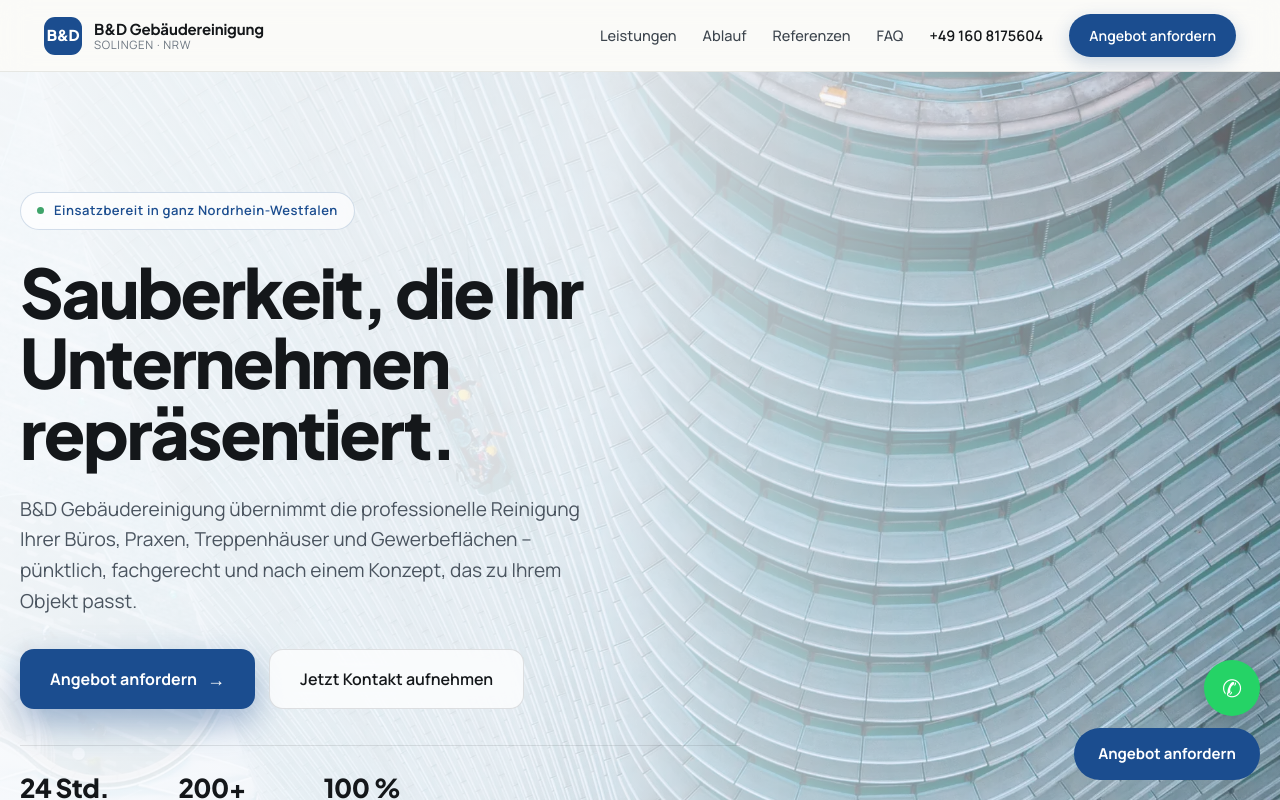
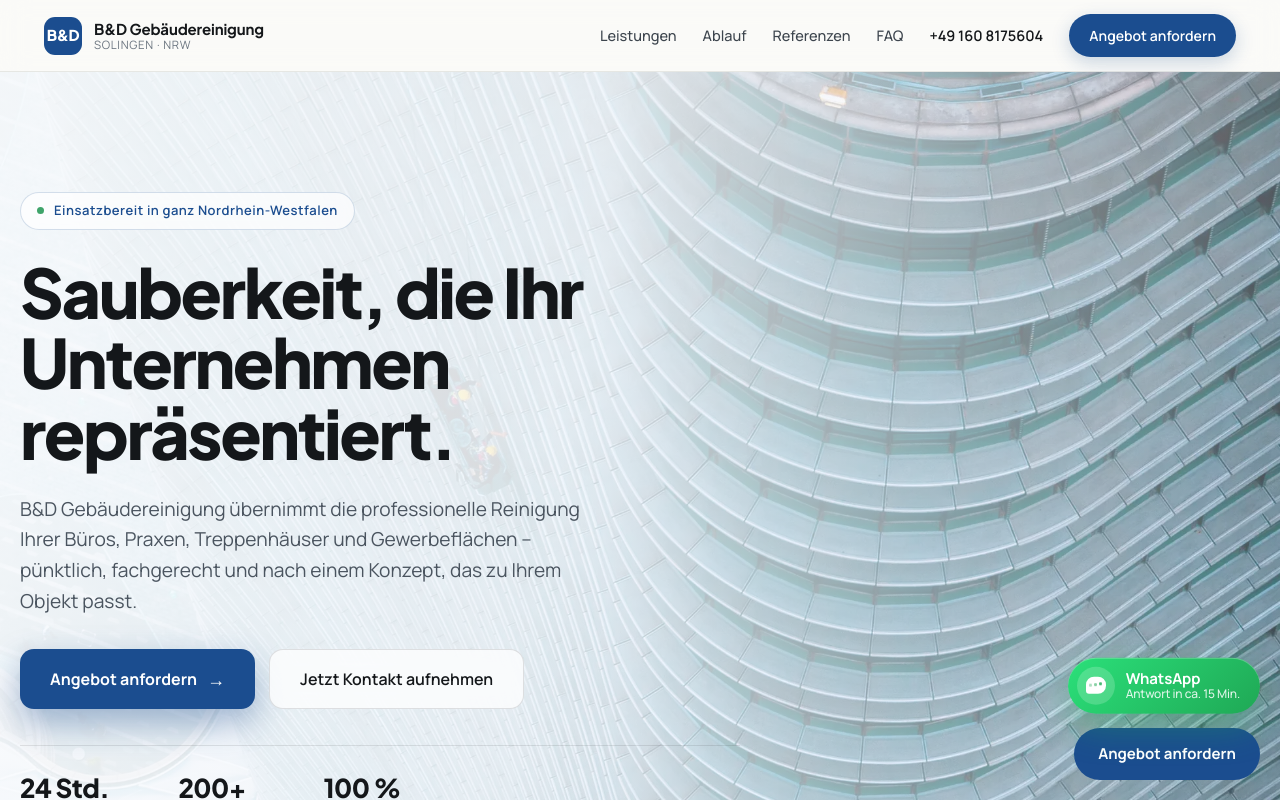
Before and after one commit to khasro-11/sekwanmestu, a Next.js app: page / in a window 1280 px wide. Shown: the top 800 px of the page. Built offline with nearby package versions, Linux system fonts and the light colour scheme.

Commit message:
feat: enhance FloatingCta component with WhatsApp icon and improved accessibility

```diff
--- a/app/globals.css
+++ b/app/globals.css
@@ -1026,16 +1026,87 @@ img { max-width: 100%; display: block; }
   align-items: flex-end;
 }
 .floating-cta__whatsapp {
-  width: 56px; height: 56px;
+  position: relative;
+  display: flex;
+  align-items: center;
+  gap: 11px;
+  padding: 9px 20px 9px 9px;
+  border-radius: 999px;
+  background: linear-gradient(135deg,#2BE07A,#1FA855);
+  color: #fff;
+  font-weight: 700;
+  font-size: 15px;
+  letter-spacing: -.01em;
+  box-shadow: 0 14px 34px rgba(31,168,85,.38), inset 0 1px 0 rgba(255,255,255,.28);
+  animation: bdWaBob 4s ease-in-out infinite;
+  transition: transform .28s cubic-bezier(.34,1.56,.64,1), box-shadow .28s;
+}
+.floating-cta__whatsapp::before {
+  content: "";
+  position: absolute;
+  inset: 0;
+  border-radius: 999px;
+  border: 2px solid rgba(43,224,122,.65);
+  pointer-events: none;
+  animation: bdWaRing 2.4s ease-out infinite;
+}
+.floating-cta__whatsapp:hover {
+  color: #fff;
+  transform: translateY(-2px) scale(1.04);
+  box-shadow: 0 20px 44px rgba(31,168,85,.5), inset 0 1px 0 rgba(255,255,255,.28);
+}
+.floating-cta__whatsapp-icon {
+  width: 38px; height: 38px;
   border-radius: 50%;
-  background: var(--whatsapp);
-  color: #fff;
+  background: rgba(255,255,255,.18);
   display: flex; align-items: center; justify-content: center;
-  font-size: 24px;
-  box-shadow: 0 10px 28px rgba(0,0,0,.22);
-  transition: transform .25s;
+  flex: none;
 }
-.floating-cta__whatsapp:hover { transform: scale(1.06); color: #fff; }
+.floating-cta__whatsapp-bubble {
+  width: 20px; height: 17px;
+  background: #fff;
+  border-radius: 8px 8px 8px 3px;
+  display: flex; align-items: center; justify-content: center;
+  gap: 2.5px;
+}
+.floating-cta__whatsapp-dot {
+  width: 2.6px; height: 2.6px;
+  border-radius: 50%;
+  background: #1FA855;
+  animation: bdWaDot 1.4s ease-in-out infinite;
+}
+.floating-cta__whatsapp-dot:nth-child(1) { animation-delay: 0s; }
+.floating-cta__whatsapp-dot:nth-child(2) { animation-delay: .18s; }
+.floating-cta__whatsapp-dot:nth-child(3) { animation-delay: .36s; }
+.floating-cta__whatsapp-label {
+  display: flex;
+  flex-direction: column;
+  line-height: 1.15;
+}
+.floating-cta__whatsapp-sub {
+  font-weight: 500;
+  font-size: 12px;
+  opacity: .85;
+}
+@keyframes bdWaRing { 0% { transform: scale(1); opacity: .7; } 100% { transform: scale(1.45); opacity: 0; } }
+@keyframes bdWaBob { 0%, 100% { transform: translateY(0); } 50% { transform: translateY(-4px); } }
+@keyframes bdWaDot { 0%, 100% { opacity: .35; transform: translateY(0); } 50% { opacity: 1; transform: translateY(-2px); } }
+@media (prefers-reduced-motion: reduce) {
+  .floating-cta__whatsapp,
+  .floating-cta__whatsapp::before,
+  .floating-cta__whatsapp-dot {
+    animation: none;
+  }
+}
+@media (max-width: 480px) {
+  .floating-cta__whatsapp-label { display: none; }
+  .floating-cta__whatsapp {
+    width: 44px; height: 44px;
+    padding: 0;
+    border-radius: 50%;
+    gap: 0;
+  }
+}
 .floating-cta__pill {
   background: var(--brand);
   color: #fff !important;
--- a/components/FloatingCta.tsx
+++ b/components/FloatingCta.tsx
@@ -7,10 +7,20 @@ export default function FloatingCta() {
         href={CONTACT.whatsappHref}
         target="_blank"
         rel="noopener"
-        aria-label="WhatsApp"
+        aria-label="Per WhatsApp schreiben"
         className="floating-cta__whatsapp"
       >
-        ✆
+        <span className="floating-cta__whatsapp-icon">
+          <span className="floating-cta__whatsapp-bubble">
+            <span className="floating-cta__whatsapp-dot" />
+            <span className="floating-cta__whatsapp-dot" />
+            <span className="floating-cta__whatsapp-dot" />
+          </span>
+        </span>
+        <span className="floating-cta__whatsapp-label">
+          <span>WhatsApp</span>
+          <span className="floating-cta__whatsapp-sub">Antwort in ca. 15 Min.</span>
+        </span>
       </a>
       <a href="#angebot" className="floating-cta__pill">
         Angebot anfordern
```
